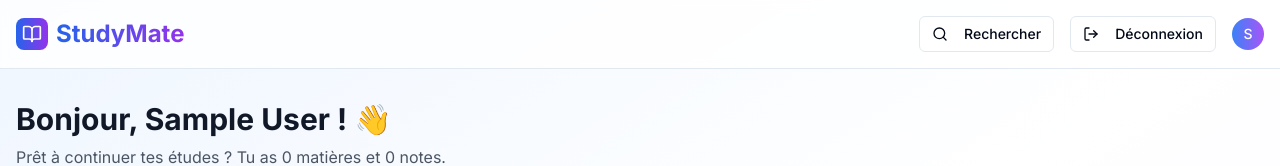
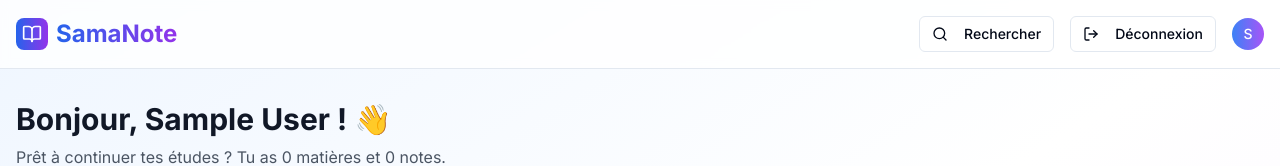
Before and after one commit to mamadoujuniorsy/samanote, a Next.js app: page / in a window 1280 px wide. Shown: the top 166 px of the page. Built offline with nearby package versions, Linux system fonts and the light colour scheme; no server answers; the database is empty; sample sign-in values are in the browser's storage.

Commit message:
name update

```diff
--- a/app/ai/generate/page.tsx
+++ b/app/ai/generate/page.tsx
@@ -130,7 +130,7 @@ export default function AIGeneratePage() {
                 <BookOpen className="w-5 h-5 text-white" />
               </div>
               <h1 className="text-2xl font-bold bg-gradient-to-r from-blue-600 to-purple-600 bg-clip-text text-transparent">
-                StudyMate
+                SamaNote
               </h1>
             </div>
           </div>
--- a/app/notes/page.tsx
+++ b/app/notes/page.tsx
@@ -98,7 +98,7 @@ export default function NotesPage() {
                   <BookOpen className="w-5 h-5 text-white" />
                 </div>
                 <h1 className="text-2xl font-bold bg-gradient-to-r from-blue-600 to-purple-600 bg-clip-text text-transparent">
-                  StudyMate
+                  SamaNote
                 </h1>
               </div>
             </div>
--- a/app/page.tsx
+++ b/app/page.tsx
@@ -111,7 +111,7 @@ export default function Dashboard() {
                 <BookOpen className="w-5 h-5 text-white" />
               </div>
               <h1 className="text-2xl font-bold bg-gradient-to-r from-blue-600 to-purple-600 bg-clip-text text-transparent">
-                StudyMate
+                SamaNote
               </h1>
             </div>
             <div className="flex items-center gap-4">
--- a/app/quiz/page.tsx
+++ b/app/quiz/page.tsx
@@ -80,7 +80,7 @@ export default function QuizListPage() {
                   <BookOpen className="w-5 h-5 text-white" />
                 </div>
                 <h1 className="text-2xl font-bold bg-gradient-to-r from-blue-600 to-purple-600 bg-clip-text text-transparent">
-                  StudyMate
+                  SamaNote
                 </h1>
               </div>
             </div>
--- a/app/subjects/new/page.tsx
+++ b/app/subjects/new/page.tsx
@@ -90,7 +90,7 @@ export default function NewSubjectPage() {
                 <BookOpen className="w-5 h-5 text-white" />
               </div>
               <h1 className="text-2xl font-bold bg-gradient-to-r from-blue-600 to-purple-600 bg-clip-text text-transparent">
-                StudyMate
+                SamaNote
               </h1>
             </div>
           </div>
```
Also changed, not shown: 1 other file (tests, documents, lock files or other folders).
